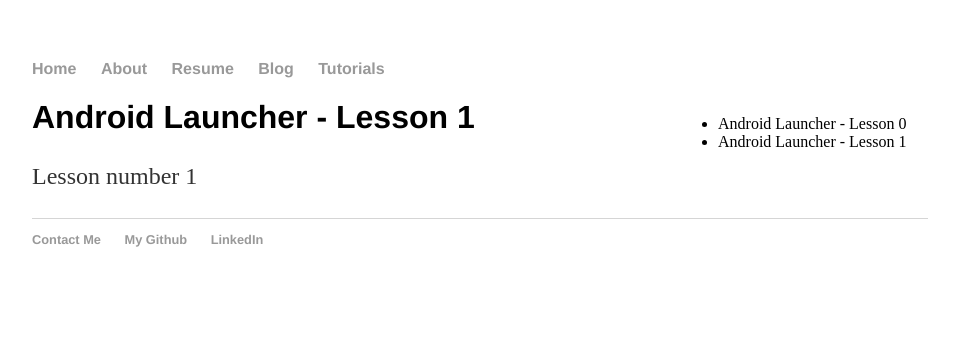
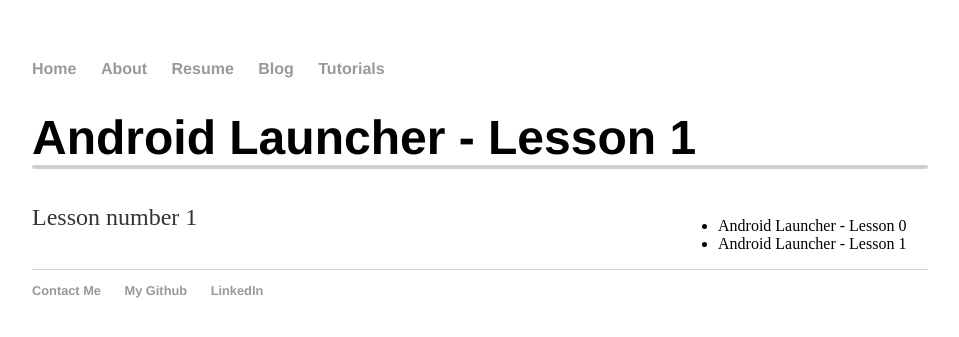
Before and after one commit to B50calabrese/B50calabrese.github.io, a Jekyll site: the page built from tutorials/androidLauncher/lesson1.html, in a window 1280 px wide. Shown: the top 337 px of the page, without its empty margins (160-1119 px from the left). Built offline with Jekyll 4.4.1, drawn with Linux system fonts in a browser that asks for light colours.

Commit message:
Trying to get the nav bar to right of content as well as have a line below headers

```diff
--- a/_layouts/tutorial.html
+++ b/_layouts/tutorial.html
@@ -1,6 +1,8 @@
 ---
 layout: default
 ---
+<h1>{{ page.title }}</h1>
+
 <div class="tutorialNav">
 	<ul>
 		{% for pg in site.pages %}
--- a/css/main.css
+++ b/css/main.css
@@ -29,7 +29,14 @@ h1 {
     font-family:'Helvetica', 'Arial', 'Sans-Serif';
 }
 
-h1 {
+h1:after {
+    content: ' ';
+    display: block;
+    border: 2px solid #d0d0d0;
+    border-radius:4px;
+}
+
+h2 {
     font-size: 2em;
     font-family:'Helvetica', 'Arial', 'Sans-Serif';
 }
--- a/tutorials/androidLauncher/lesson0.html
+++ b/tutorials/androidLauncher/lesson0.html
@@ -3,5 +3,4 @@ layout: tutorial
 title: Android Launcher - Lesson 0
 tutorialTitle: Android Launcher
 ---
-<h1>{{ page.title }}</h1>
 <p> Lesson number 0 </p>
--- a/tutorials/androidLauncher/lesson1.html
+++ b/tutorials/androidLauncher/lesson1.html
@@ -3,5 +3,4 @@ layout: tutorial
 title: Android Launcher - Lesson 1
 tutorialTitle: Android Launcher
 ---
-<h1>{{ page.title }}</h1>
 <p> Lesson number 1 </p>
```
